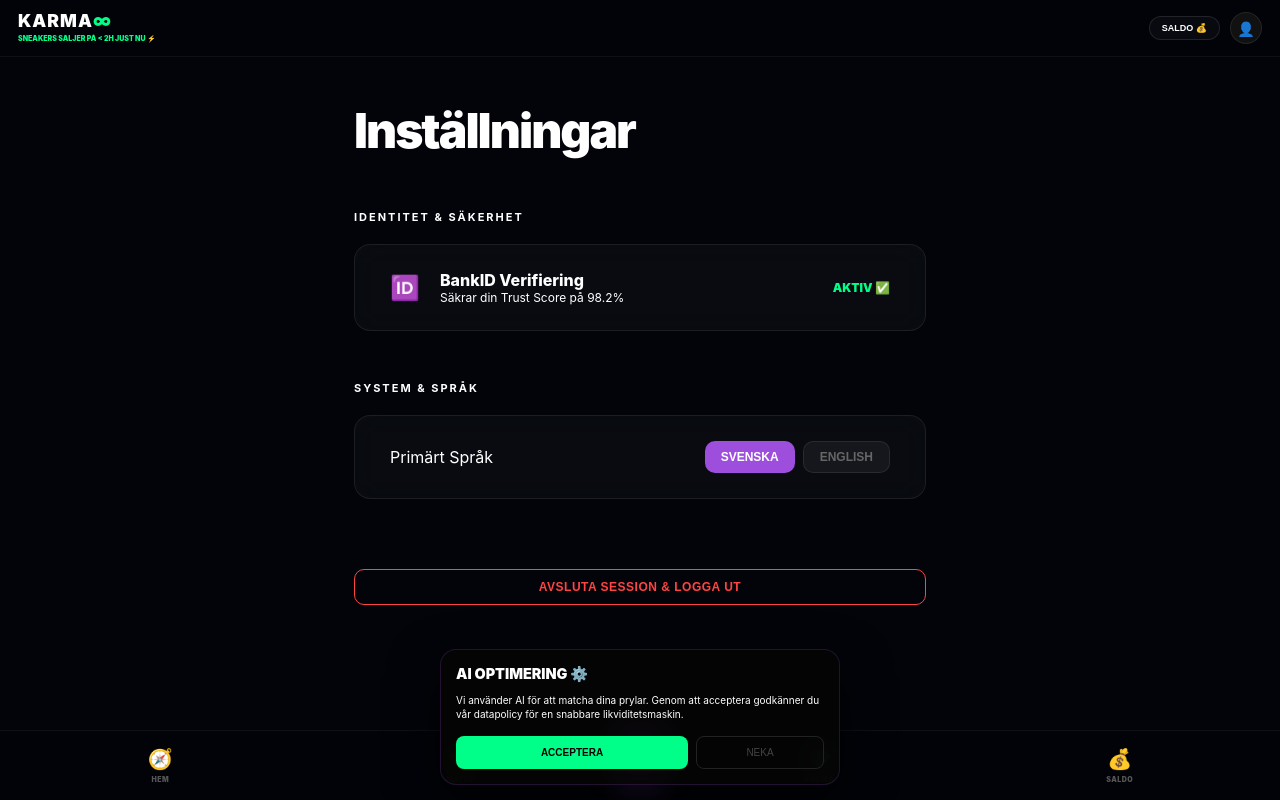
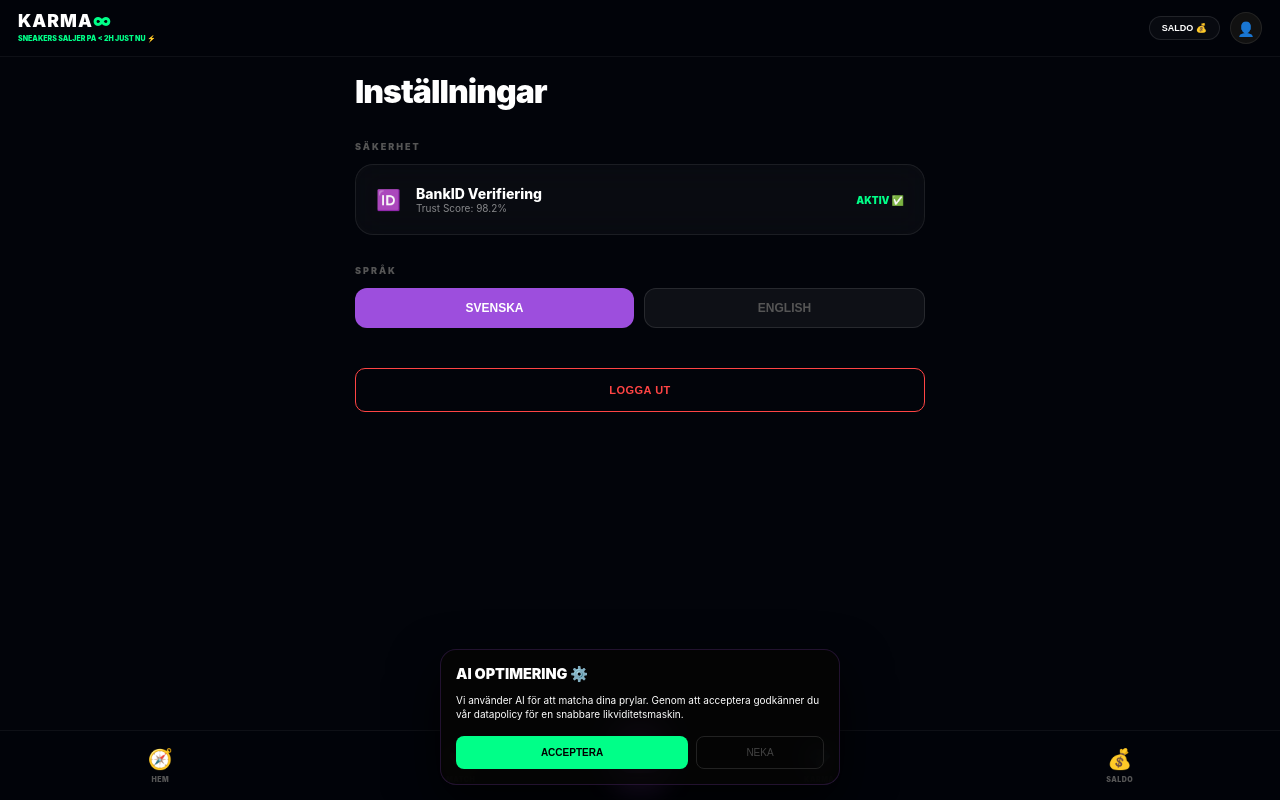
Before and after one commit to gascheckking/marketbeg-appGem, a Next.js app: page /settings in a window 1280 px wide. Built offline with nearby package versions, Linux system fonts and the light colour scheme.

Commit message:
Update page.tsx

```diff
--- a/app/settings/page.tsx
+++ b/app/settings/page.tsx
@@ -1,41 +1,38 @@
+// // app/settings/page.tsx
 "use client";
 import React from 'react';
 
 export default function Settings() {
   return (
-    <div className="page-wrapper" style={{ maxWidth: '800px', margin: '0 auto' }}>
-      <h1 style={{ fontSize: '3rem', fontWeight: 900, marginBottom: '50px', letterSpacing: '-2px' }}>Inställningar</h1>
+    <div className="page-wrapper" style={{ padding: '15px' }}>
+      <header style={{ marginBottom: '30px' }}>
+        <h1 style={{ fontSize: '2rem', fontWeight: 900, margin: 0 }}>Inställningar</h1>
+      </header>
 
-      <section style={{ marginBottom: '50px' }}>
-        <h3 className="muted" style={{ fontSize: '11px', textTransform: 'uppercase', letterSpacing: '2px', marginBottom: '20px' }}>Identitet & Säkerhet</h3>
-        <div className="glass-card" style={{ display: 'flex', justifyContent: 'space-between', alignItems: 'center', padding: '25px 35px' }}>
-          <div style={{ display: 'flex', alignItems: 'center', gap: '20px' }}>
-            <div style={{ fontSize: '24px' }}>🆔</div>
+      <section style={{ marginBottom: '30px' }}>
+        <div style={{ fontSize: '9px', fontWeight: 900, color: '#555', letterSpacing: '2px', marginBottom: '12px' }}>SÄKERHET</div>
+        <div className="glass-card" style={{ display: 'flex', justifyContent: 'space-between', alignItems: 'center', padding: '20px', borderRadius: '18px' }}>
+          <div style={{ display: 'flex', alignItems: 'center', gap: '15px' }}>
+            <div style={{ fontSize: '20px' }}>🆔</div>
             <div>
-              <div style={{ fontWeight: 800 }}>BankID Verifiering</div>
-              <div className="muted" style={{ fontSize: '12px' }}>Säkrar din Trust Score på 98.2%</div>
+              <div style={{ fontWeight: 800, fontSize: '14px' }}>BankID Verifiering</div>
+              <div style={{ fontSize: '10px', opacity: 0.5 }}>Trust Score: 98.2%</div>
             </div>
           </div>
-          <span style={{ color: 'var(--neon-mint)', fontWeight: 900, fontSize: '12px' }}>AKTIV ✅</span>
+          <span style={{ color: 'var(--neon-mint)', fontWeight: 900, fontSize: '10px' }}>AKTIV ✅</span>
         </div>
       </section>
 
-      <section style={{ marginBottom: '50px' }}>
-        <h3 className="muted" style={{ fontSize: '11px', textTransform: 'uppercase', letterSpacing: '2px', marginBottom: '20px' }}>System & Språk</h3>
-        <div className="glass-card" style={{ display: 'flex', justifyContent: 'space-between', alignItems: 'center', padding: '25px 35px' }}>
-          <span>Primärt Språk</span>
-          <div style={{ display: 'flex', gap: '8px' }}>
-            <button style={{ background: 'var(--neon-purple)', color: '#fff', border: 'none', padding: '8px 16px', borderRadius: '10px', fontWeight: 800, fontSize: '12px' }}>SVENSKA</button>
-            <button style={{ background: 'rgba(255,255,255,0.05)', color: '#666', border: '1px solid var(--border)', padding: '8px 16px', borderRadius: '10px', fontWeight: 800, fontSize: '12px' }}>ENGLISH</button>
-          </div>
+      <section style={{ marginBottom: '40px' }}>
+        <div style={{ fontSize: '9px', fontWeight: 900, color: '#555', letterSpacing: '2px', marginBottom: '12px' }}>SPRÅK</div>
+        <div style={{ display: 'flex', gap: '10px' }}>
+          <button style={{ flex: 1, background: 'var(--neon-purple)', color: '#fff', border: 'none', padding: '12px', borderRadius: '12px', fontWeight: 900, fontSize: '12px' }}>SVENSKA</button>
+          <button style={{ flex: 1, background: 'rgba(255,255,255,0.05)', color: '#555', border: '1px solid rgba(255,255,255,0.1)', padding: '12px', borderRadius: '12px', fontWeight: 900, fontSize: '12px' }}>ENGLISH</button>
         </div>
       </section>
 
-      <button className="primary-btn" style={{
-        width: '100%', background: 'transparent', border: '1px solid #ff4444',
-        color: '#ff4444', marginTop: '20px', fontSize: '12px'
-      }}>
-        AVSLUTA SESSION & LOGGA UT
+      <button className="primary-btn" style={{ background: 'transparent', border: '1px solid #ff4444', color: '#ff4444', padding: '15px' }}>
+        LOGGA UT
       </button>
     </div>
   );
```
